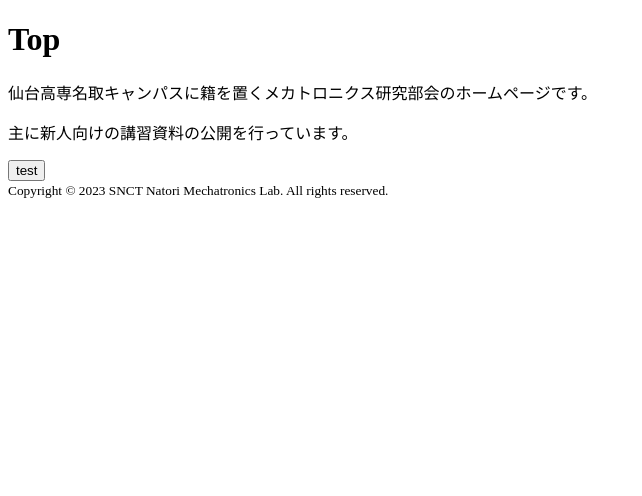
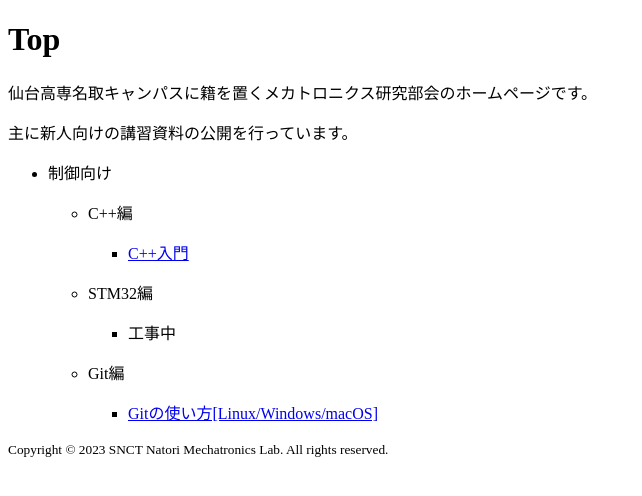
Before and after one commit to mecha-natori/mecha-natori.github.io, a React app: page / in a window 1280 px wide. Shown: the top 496 px of the page, without its empty margins (0-642 px from the left). Built offline with nearby package versions, Linux system fonts and the light colour scheme; the HTML template or start-up script is replaced by a standard one.

Commit message:
目次を追加。

```diff
--- a/src/App.tsx
+++ b/src/App.tsx
@@ -1,17 +1,25 @@
 'use strict';
 
-import { BrowserRouter, Route, Routes } from 'react-router-dom';
-import { Index, One, Zero } from './pages';
+import { BrowserRouter, Link, Route, Routes } from 'react-router-dom';
+import { Index } from './pages';
+import { Main } from './components';
 
 export function App(): JSX.Element {
     const root: string = process.env['PUBLIC_URL'] ?? '';
     return (
         <BrowserRouter>
             <Routes>
-                <Route path={`${root}/`} element={<Index />} />
-                <Route path={`${root}/0`} element={<Zero />} />
-                <Route path={`${root}/1`} element={<One />} />
+                <Route exact path={`${root}/`} element={<Index />} />
+                <Route element={<NotFound />} />
             </Routes>
         </BrowserRouter>
     );
 }
+
+function NotFound(): JSX.Element {
+    return (
+        <Main description="" title="404">
+            <p><Link to="/">トップに戻る</Link></p>
+        </Main>
+    );
+}
--- a/src/pages/0.tsx
+++ /dev/null
@@ -1,14 +0,0 @@
-'use strict';
-
-import { Main } from '../components';
-import { NavigateFunction, useNavigate } from 'react-router';
-
-export function Zero(): JSX.Element {
-    const navigate: NavigateFunction = useNavigate();
-    return (
-        <Main description="テストです。" title="0">
-            <p>これはテストです。</p>
-            <button type="button" onClick={() => navigate('/1')}>ここを押すと1ページに遷移します。</button>
-        </Main>
-    );
-}
--- a/src/pages/1.tsx
+++ /dev/null
@@ -1,11 +0,0 @@
-'use strict';
-
-import { Main } from '../components';
-
-export function One(): JSX.Element {
-    return (
-        <Main description="1ページ目です。" title="1">
-            <p>1ページ目です。</p>
-        </Main>
-    );
-}
--- a/src/pages/index.tsx
+++ b/src/pages/index.tsx
@@ -1,19 +1,39 @@
 'use strict';
 
 import { Main } from '../components';
-import { NavigateFunction, useNavigate } from 'react-router';
-import { One } from './1';
-import { Zero } from './0';
 
 function Index(): JSX.Element {
-    const navigate: NavigateFunction = useNavigate();
     return (
         <Main description="メカトロニクス研究部会のホームページです。" title="Top">
             <p>仙台高専名取キャンパスに籍を置くメカトロニクス研究部会のホームページです。</p>
             <p>主に新人向けの講習資料の公開を行っています。</p>
-            <button type="button" onClick={() => navigate('/0')}>test</button>
+            <ul>
+                <li>
+                    <p>制御向け</p>
+                    <ul>
+                        <li>
+                            <p>C++編</p>
+                            <ul>
+                                <li><p><a href="https://sofken-natori.github.io/cpp/">C++入門</a></p></li>
+                            </ul>
+                        </li>
+                        <li>
+                            <p>STM32編</p>
+                            <ul>
+                                <li><p>工事中</p></li>
+                            </ul>
+                        </li>
+                        <li>
+                            <p>Git編</p>
+                            <ul>
+                                <li><p><a href="https://qiita.com/ms0503/private/84c63f137cafcae94e4e">Gitの使い方[Linux/Windows/macOS]</a></p></li>
+                            </ul>
+                        </li>
+                    </ul>
+                </li>
+            </ul>
         </Main>
     );
 }
 
-export { Index, One, Zero };
+export { Index };
```
